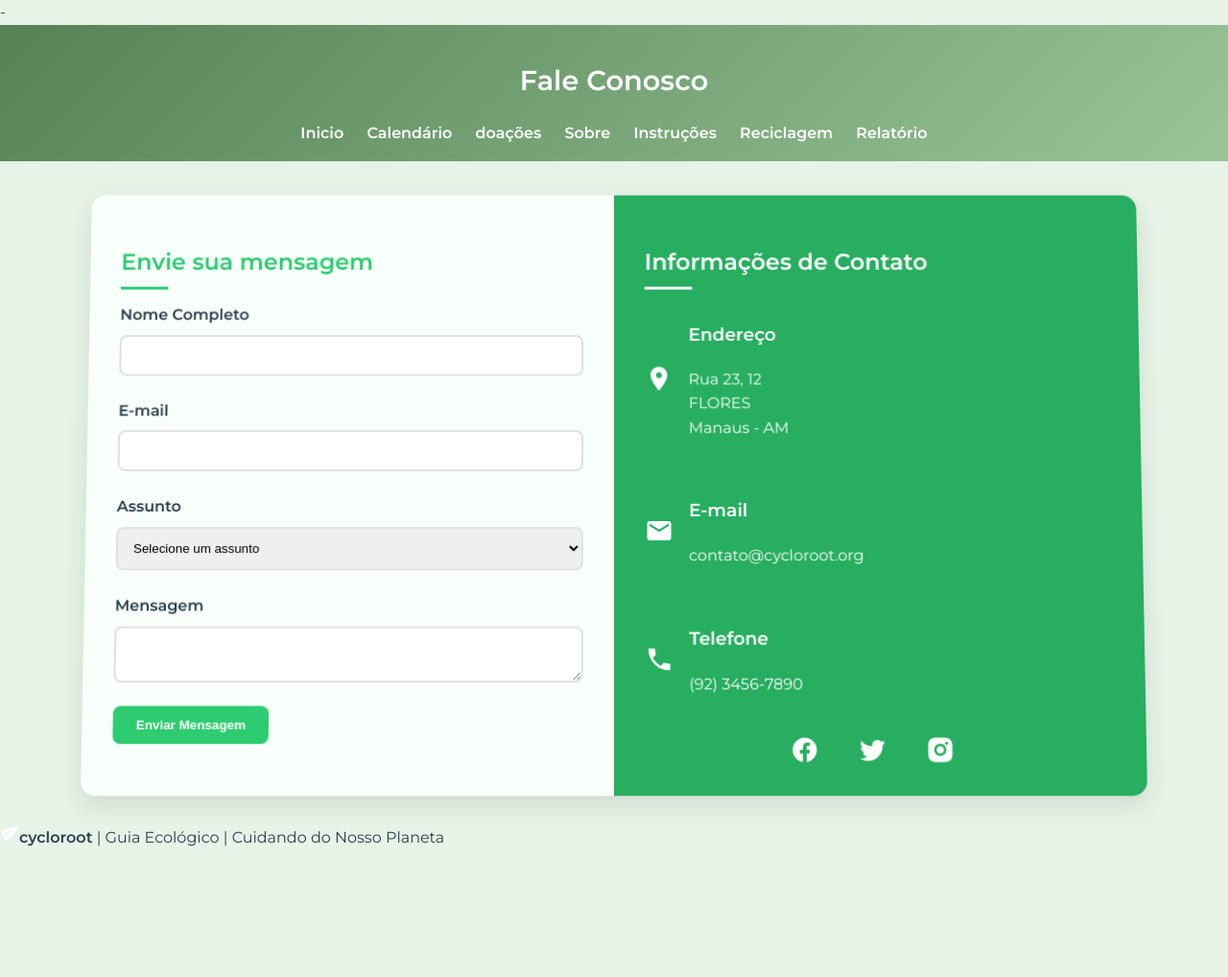
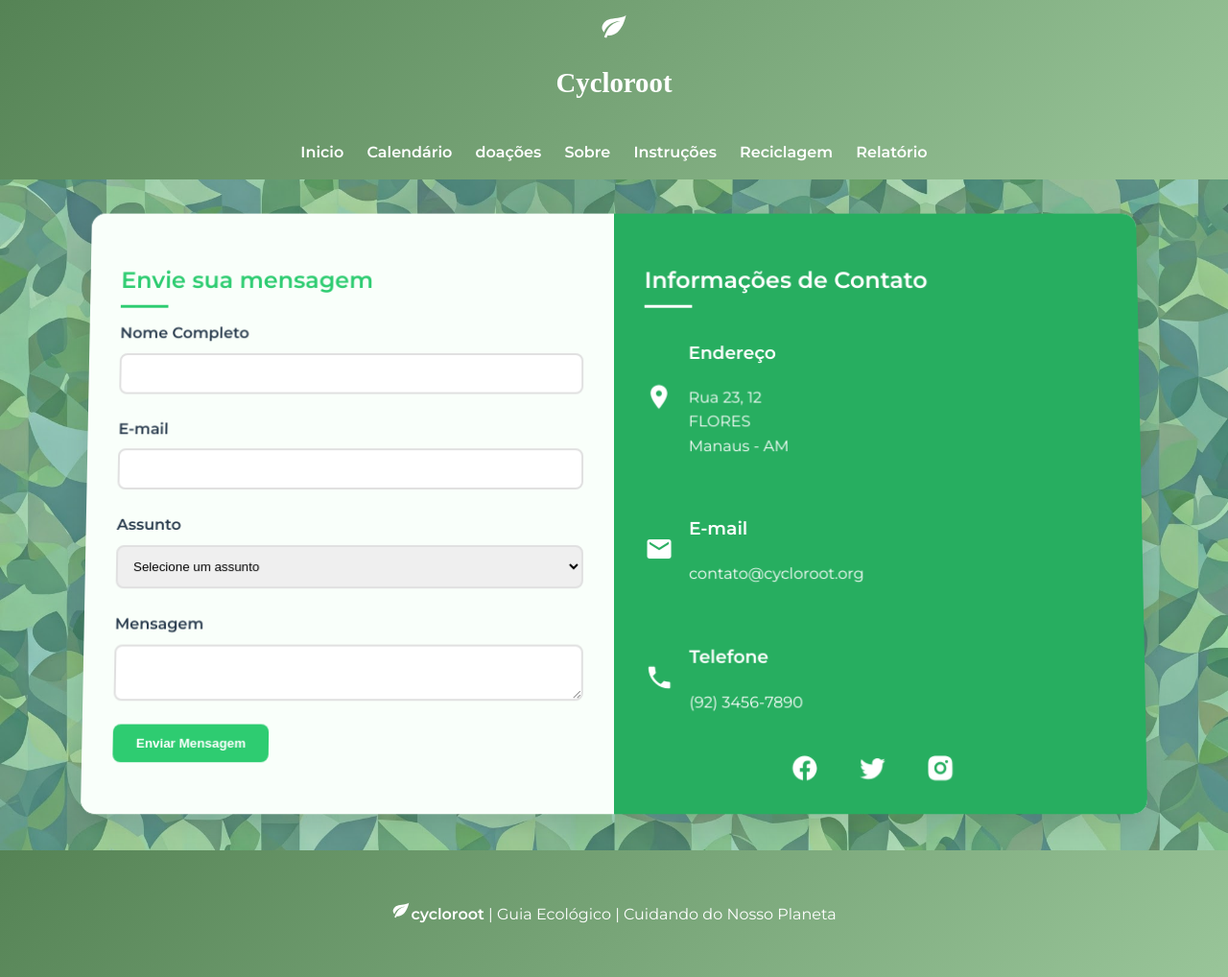
Before and after one commit to pedro23165/site-nystery, a website: page servidor/public/html/faleconosco.html in a window 1280 px wide. Shown: the whole page at 96% size. Before the commit the page ends 902 px from the top, so only its background shows below. Drawn offline with Linux system fonts and the light colour scheme.

Commit message:
12222221
222222222

```diff
--- a/servidor/public/css/Instruções.css
+++ b/servidor/public/css/Instruções.css
@@ -6,6 +6,10 @@ body {
   flex-direction: column;
   min-height: 100vh;
   text-align: center;
+  background-image: url(../image/Gemini_Generated_Image_8bnue8bnue8bnue8.jpg);
+  background-repeat: no-repeat; /* Impede a repetição da imagem */
+  background-size: cover; /* Faz a imagem ocupar todo o espaço disponível */
+  background-position: center center; /* Centraliza a imagem no fundo */
 }
 
 header {
@@ -13,6 +17,9 @@ header {
   background: linear-gradient(135deg, #558355, #99c599);
   color: white;
   padding: 20px;
+}
+header h1 strong{
+  font-family: 'Times New Roman', Times, serif;
 }
 
 nav a {
--- a/servidor/public/css/Reciclagem.css
+++ b/servidor/public/css/Reciclagem.css
@@ -6,6 +6,10 @@
 }
 
 html, body {
+  background-image: url(../image/Gemini_Generated_Image_8bnue8bnue8bnue8.jpg);
+  background-repeat: no-repeat; /* Impede a repetição da imagem */
+  background-size: cover; /* Faz a imagem ocupar todo o espaço disponível */
+  background-position: center center; /* Centraliza a imagem no fundo */
   height: 100%; /* Garante que o corpo ocupa toda a altura da janela */
 }
 
@@ -25,6 +29,25 @@ header {
   flex-shrink: 0; /* Impede que o cabeçalho encolha */
   margin-bottom: 30px;
 }
+
+header h1 strong{
+font-family: 'Times New Roman', Times, serif;
+}
+
+.leaf-icon {
+  animation: float 2s ease-in-out infinite;
+}
+
+@keyframes float {
+  0%,
+  100% {
+    transform: translateY(0);
+  }
+  50% {
+    transform: translateY(-5px);
+  }
+}
+
 nav {
   margin-top: 15px;
 }
--- a/servidor/public/css/doações.css
+++ b/servidor/public/css/doações.css
@@ -17,6 +17,10 @@ body {
 
   text-align: center;
   padding: 2rem 0;
+}
+header h1 strong{
+  font-family: 'Times New Roman', Times, serif;
+  margin-left: 300px;
 }
 
 .header .leaf {
@@ -242,3 +246,16 @@ nav a {
     background-position: 100% 0;
   }
 }
+
+footer {
+  grid-area: footer;
+  background-color:  #639862;
+  color: rgb(255, 255, 255);
+  padding: 1rem;
+  text-align: center;
+  display: flex;
+  align-items: center;
+  justify-content: center;
+  margin-top: 40px;
+  height: 100px;
+}
--- a/servidor/public/css/faleconosco.css
+++ b/servidor/public/css/faleconosco.css
@@ -5,6 +5,10 @@ body {
   padding: 0;
   line-height: 1.6;
   color: #2c3e50;
+  background-image: url(../image/Gemini_Generated_Image_8bnue8bnue8bnue8.jpg);
+  background-repeat: no-repeat; /* Impede a repetição da imagem */
+  background-size: cover; /* Faz a imagem ocupar todo o espaço disponível */
+  background-position: center center; /* Centraliza a imagem no fundo */
 }
 
 .header {
@@ -18,6 +22,7 @@ body {
   align-items: center;
   position: relative;
   overflow: hidden;
+  margin-top: -30px;
 }
 
 .header-content {
@@ -26,10 +31,11 @@ body {
   text-align: center;
 }
 
-.header h1 {
+.header h1 strong{
   margin-bottom: 0.25rem;
   font-weight: 600;
   font-size: 1.8rem;
+  font-family: 'Times New Roman', Times, serif;
 }
 
 .header p {
@@ -290,3 +296,15 @@ nav a {
     transform: scale(1.05);
   }
 }
+footer {
+  grid-area: footer;
+  background: linear-gradient(135deg, #558355, #99c599);
+  color: rgb(255, 255, 255);
+  padding: 1rem;
+  text-align: center;
+  display: flex;
+  align-items: center;
+  justify-content: center;
+  margin-top: 40px;
+  height: 100px;
+}
--- a/servidor/public/css/pagina.css
+++ b/servidor/public/css/pagina.css
@@ -52,7 +52,7 @@ header main{
   width: auto;
 }
 
-header h1 {
+header h1 strong{
   margin: 0;
   font-size: 35px;
   font-family: "Times New Roman", Times, serif;
--- a/servidor/public/html/faleconosco.html
+++ b/servidor/public/html/faleconosco.html
@@ -8,8 +8,19 @@
 </head>
 <body>
   <header class="header">
+    <svg
+    class="leaf-icon"
+    width="30"
+    height="30"
+    viewBox="0 0 24 24"
+    fill="white"
+  >
+    <path
+      d="M17,8C8,10 5.9,16.17 3.82,21.34L5.71,22L6.66,19.7C7.14,19.87 7.64,20 8,20C19,20 22,3 22,3C21,5 14,5.25 9,6.25C4,7.25 2,11.5 2,13.5C2,15.5 3.75,17.25 3.75,17.25C7,8 17,8 17,8Z"
+    />
+  </svg>
     <div class="header-content">
-      <h1>Fale Conosco</h1>
+      <h1><strong>Cycloroot</strong></h1>
     </div>
     <nav>
       <a href="../html/pagina.html" class="active">Inicio</a>
```
Also changed, not shown: servidor/public/html/Calendário.html (+1 -1 lines), servidor/public/html/Instruções.html (+12 -7 lines), servidor/public/html/Reciclagem.html (+12 -1 lines), servidor/public/html/doações.html (+1 -5 lines), servidor/public/html/pagina.html (+1 -1 lines).
